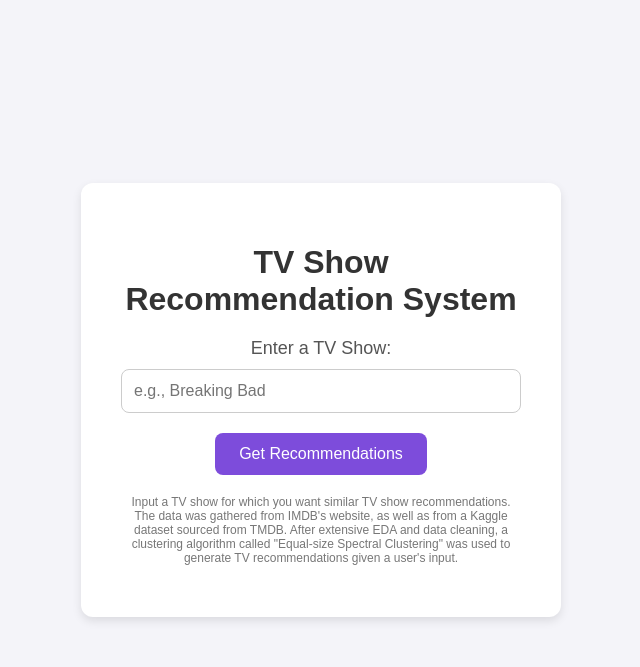
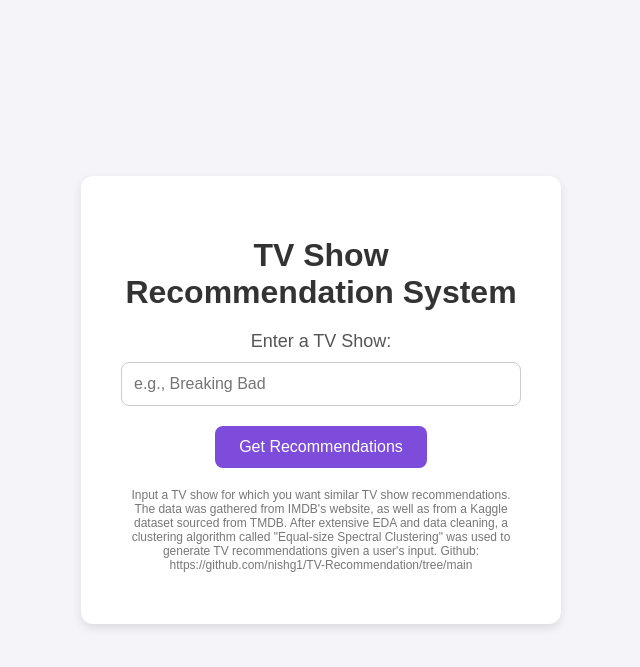
Before and after one commit to nishg1/TV-Recommendation, a Flask app: page / in a window 1280 px wide. Shown: the top 667 px of the page, without its empty margins (319-959 px from the left). Run offline with Flask 3, Linux system fonts and the light colour scheme; parts of the project's set-up code (start-up, migrations or seed data) failed here and were passed over.

Commit message:
Add github link to home page index.html

```diff
--- a/templates/index.html
+++ b/templates/index.html
@@ -96,7 +96,7 @@
 
         <!-- Small text paragraph -->
         <p class="info-text">
-            Input a TV show for which you want similar TV show recommendations. The data was gathered from IMDB's website, as well as from a Kaggle dataset sourced from TMDB. After extensive EDA and data cleaning, a clustering algorithm called "Equal-size Spectral Clustering" was used to generate TV recommendations given a user's input.
+            Input a TV show for which you want similar TV show recommendations. The data was gathered from IMDB's website, as well as from a Kaggle dataset sourced from TMDB. After extensive EDA and data cleaning, a clustering algorithm called "Equal-size Spectral Clustering" was used to generate TV recommendations given a user's input. Github: https://github.com/nishg1/TV-Recommendation/tree/main
         </p>
     </div>
 
```
